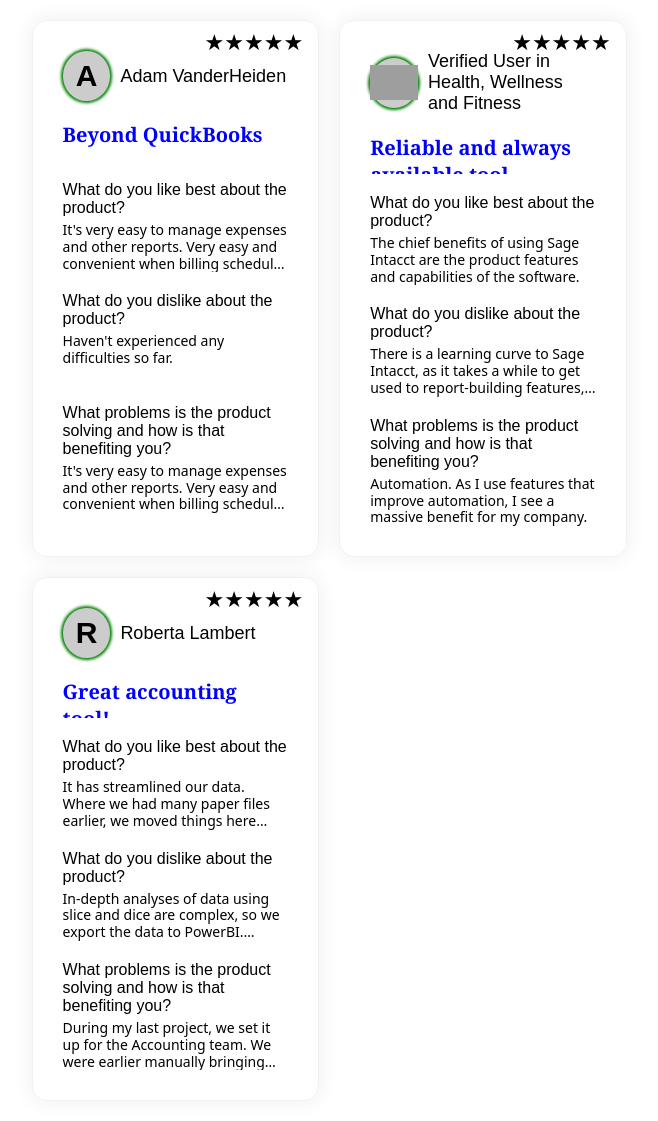
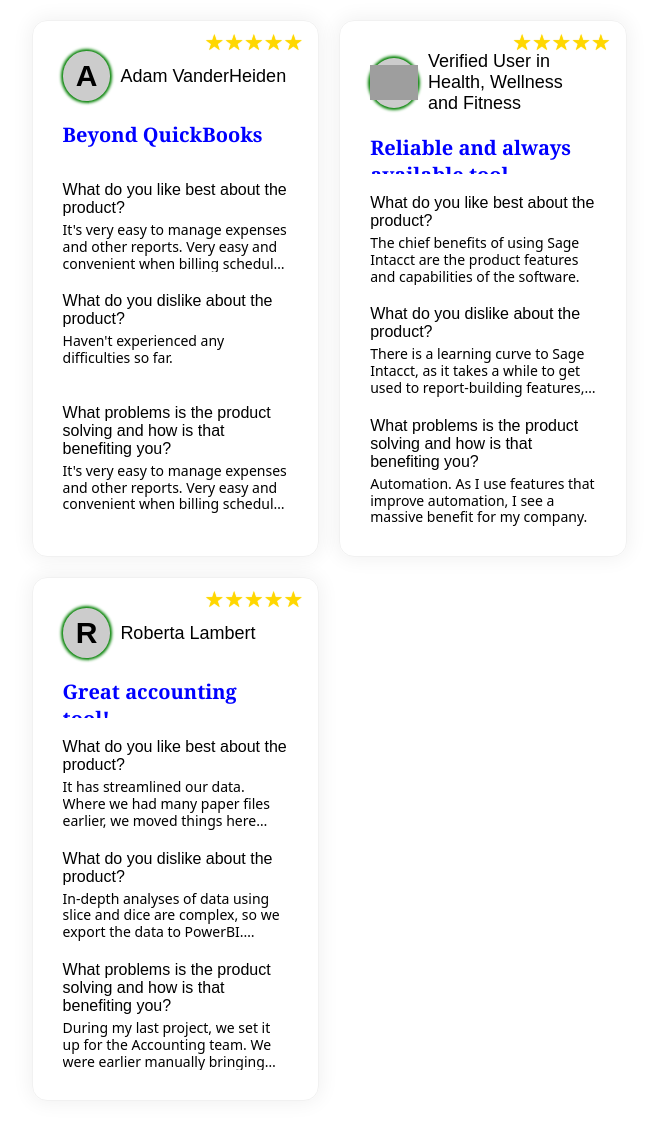
Before and after one commit to yasglobal/g2-reviews, a PHP site: page /Front/Front.html in a window 1280 px wide. Shown: the whole page, without its empty margins (166-824 px from the left). Run offline with PHP 8.4, Linux system fonts and the light colour scheme; grey boxes are pictures that could not be loaded.

Commit message:
Update style.css

```diff
--- a/Front/style.css
+++ b/Front/style.css
@@ -21,6 +21,8 @@
 	--user-icon-font-family: sans-serif;
 	--user-icon-font-size: 30px;
 	--user-icon-font-weight: 600;
+
+	--star-color: gold;
 
 	--user-name-font-family: sans-serif;
 	--user-name-font-size: 18px;
@@ -103,6 +105,11 @@
   right: 15px;
 }
 
+.rev-rate i {
+  color: var(--star-color);
+  text-shadow: 0 0 1px var(--star-color);
+}
+
 .rev-rate i:before {
   content: "★";
   font-style: normal;
```
